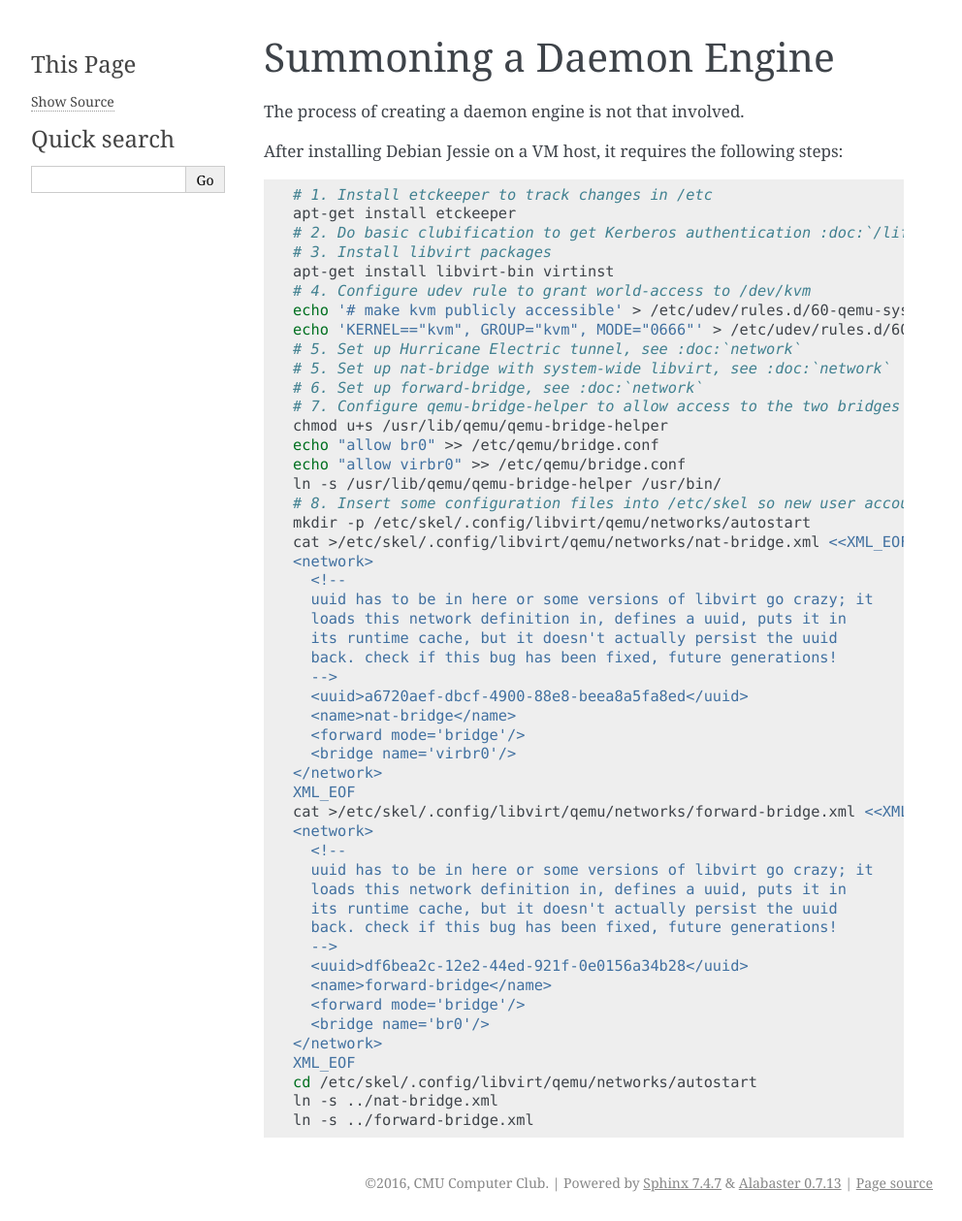
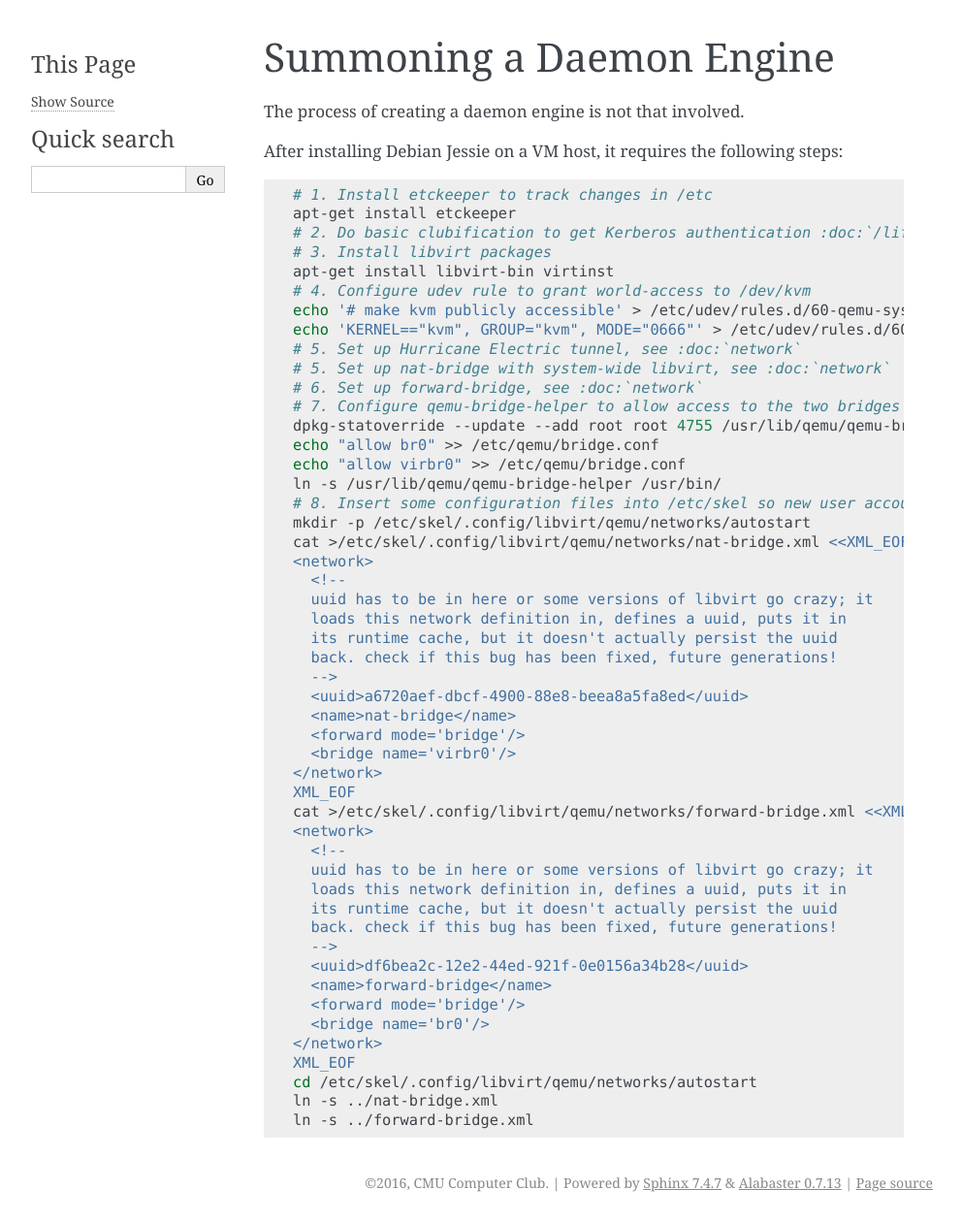
Before and after one commit to cmucc/infra-docs, a Sphinx documentation site: the page built from source/engines/creation.rst, in a window 1280 px wide. Shown: the whole page at 97% size, without its empty margins (148-1140 px from the left). Built offline with Sphinx 7.4.7, drawn with Linux system fonts in a browser that asks for light colours.

Commit message:
engines: avoid package updates wiping out setuid
If we use dpkg-statoverride to set the setuid bit on qemu-bridge-helper,
the setuid bit will not be wiped out on package updates.

(qemu-bridge-helper does privileged networking operations, so we need
the setuid bit on it)

```diff
--- a/source/engines/creation.rst
+++ b/source/engines/creation.rst
@@ -20,7 +20,7 @@ it requires the following steps:
    # 5. Set up nat-bridge with system-wide libvirt, see :doc:`network`
    # 6. Set up forward-bridge, see :doc:`network`
    # 7. Configure qemu-bridge-helper to allow access to the two bridges in /etc/qemu/bridge.conf
-   chmod u+s /usr/lib/qemu/qemu-bridge-helper
+   dpkg-statoverride --update --add root root 4755 /usr/lib/qemu/qemu-bridge-helper
    echo "allow br0" >> /etc/qemu/bridge.conf
    echo "allow virbr0" >> /etc/qemu/bridge.conf
    ln -s /usr/lib/qemu/qemu-bridge-helper /usr/bin/
```
